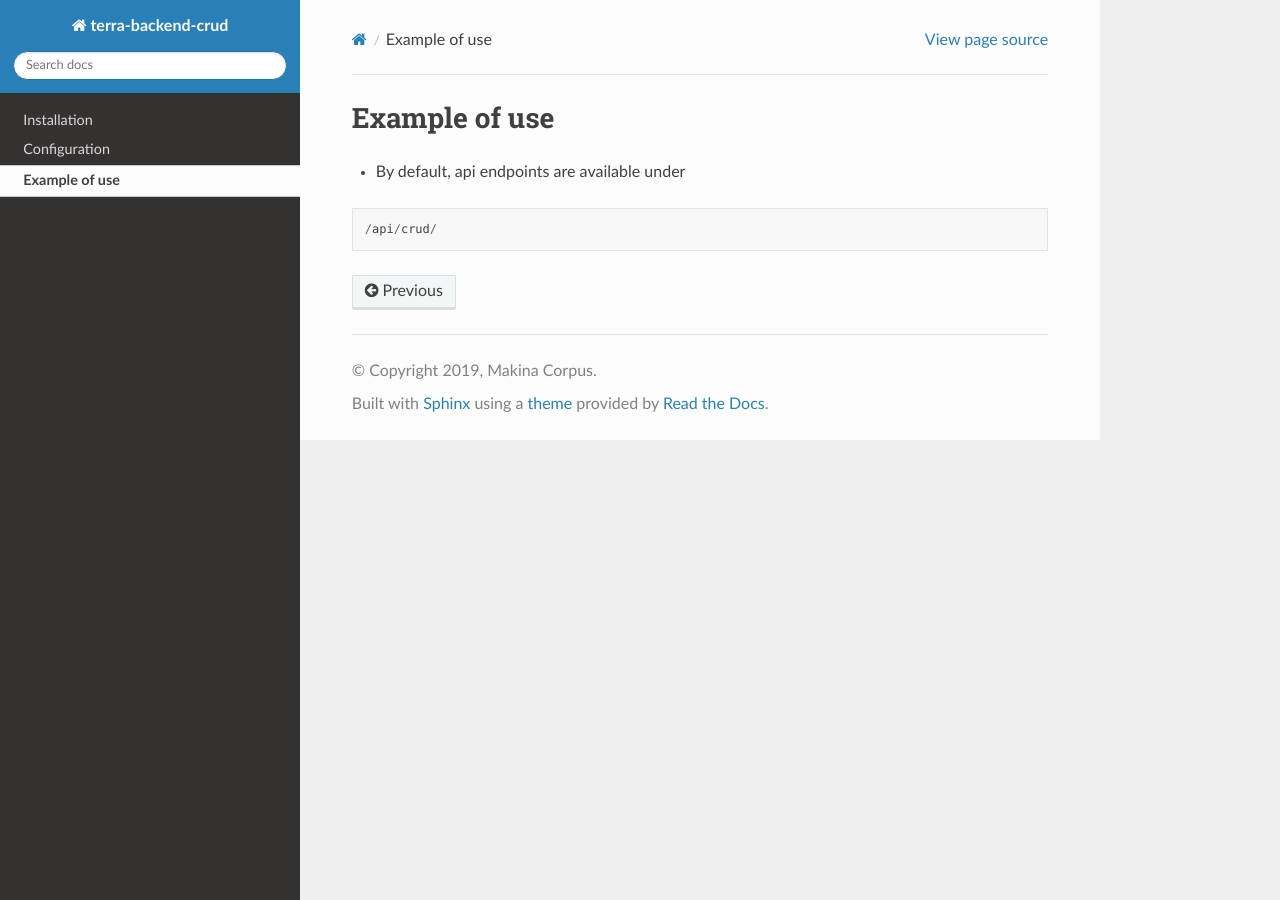
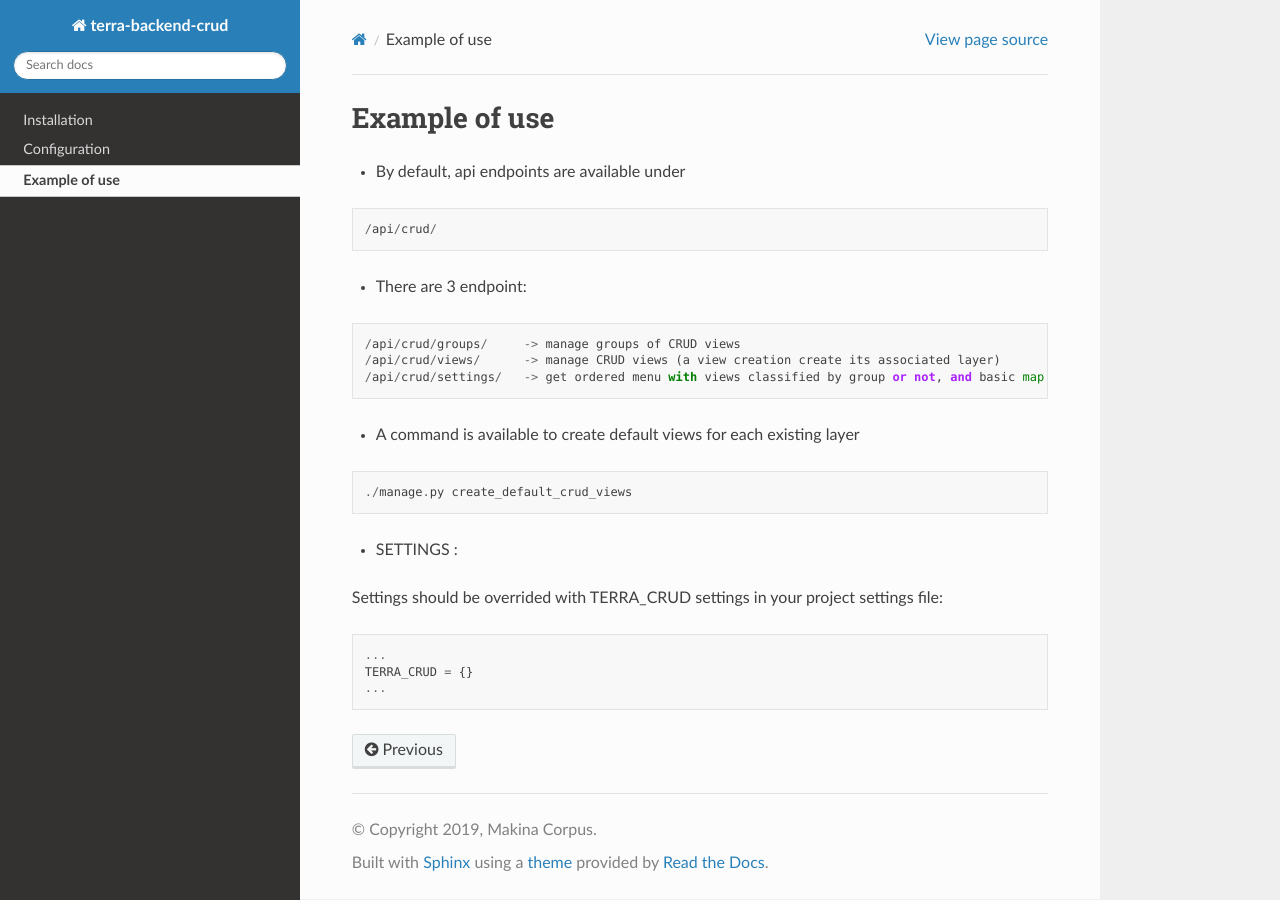
Before and after one commit to Terralego/django-terra-geocrud, a Sphinx documentation site: the page built from doc/use.rst, in a window 1280 px wide. Built offline with Sphinx 7.4.7 and the Read the Docs theme 2.0.0, drawn with Linux system fonts in a browser that asks for light colours.

Commit message:
add TERRA_CRUD settings management

```diff
--- a/doc/use.rst
+++ b/doc/use.rst
@@ -6,3 +6,27 @@ Example of use
 ::
 
     /api/crud/
+
+- There are 3 endpoint:
+
+::
+
+    /api/crud/groups/     -> manage groups of CRUD views
+    /api/crud/views/      -> manage CRUD views (a view creation create its associated layer)
+    /api/crud/settings/   -> get ordered menu with views classified by group or not, and basic map settings
+
+- A command is available to create default views for each existing layer
+
+::
+
+    ./manage.py create_default_crud_views
+
+- SETTINGS :
+
+Settings should be overrided  with TERRA_CRUD settings in your project settings file:
+
+::
+
+    ...
+    TERRA_CRUD = {}
+    ...
```
Also changed, not shown: 2 other files.
